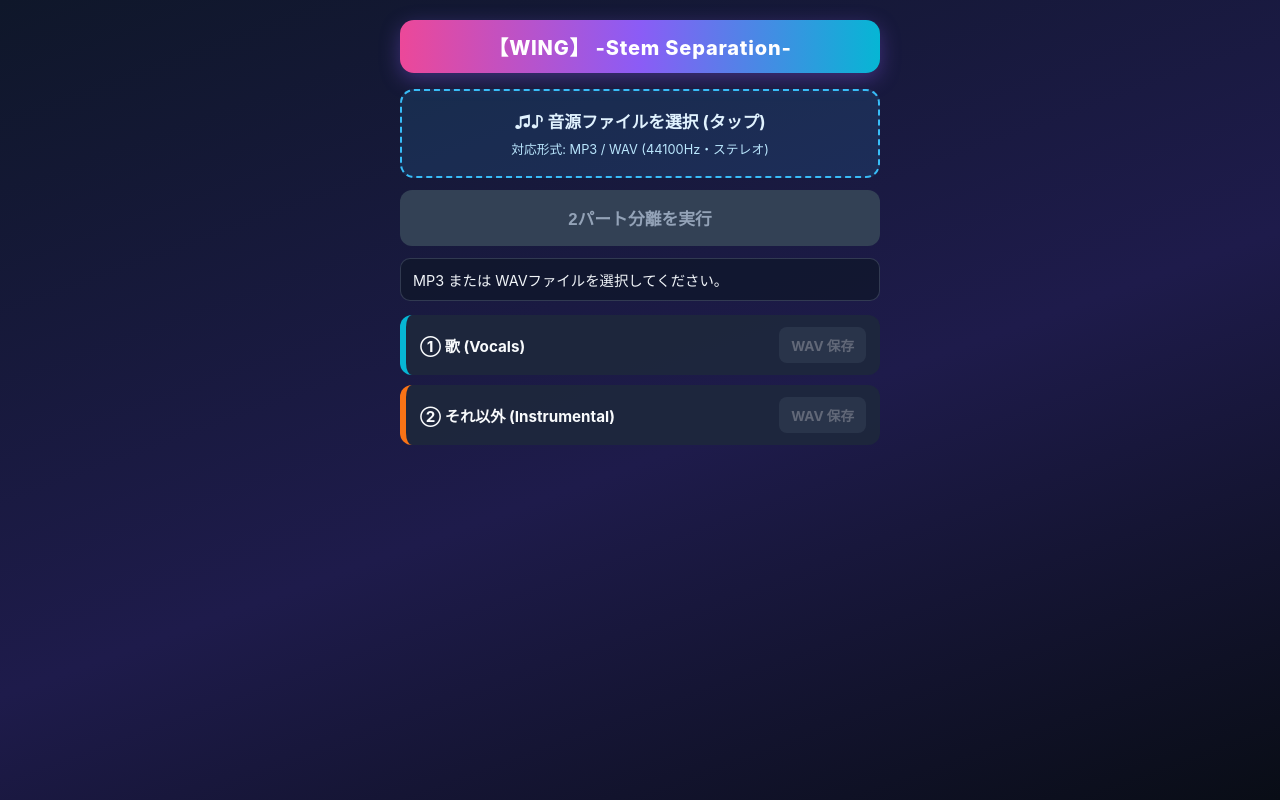
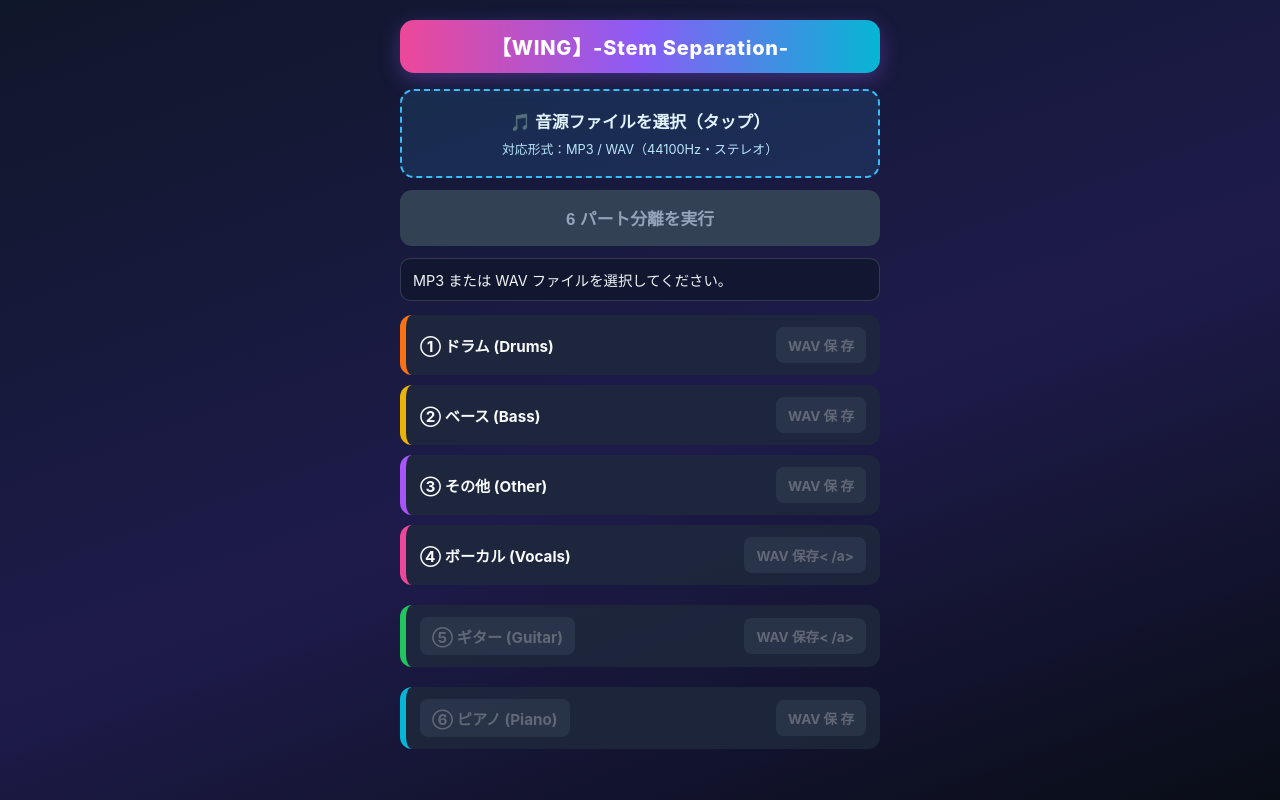
Before and after one commit to WING1209/Stem-Separation, a plain HTML site: page index.html in a window 1280 px wide. Drawn offline with Linux system fonts and the light colour scheme.

Commit message:
Update index.html

```diff
--- a/index.html
+++ b/index.html
@@ -2,15 +2,18 @@
 <html lang="ja">
 <head>
  <meta charset="UTF-8">
-<meta name="viewport" content="width=device-width, initial-scale=1.0, maximum-scale=1.0, user-scalable=no">
-<title>【WING】 -Stem Separation-</title>
+ <meta name="viewport" content="width=device-width, initial-scale=1.0, maximum-
+scale=1.0, user-scalable=no">
+ <title>『WING』-Stem Separation-</title>
  <style>
  * { box-sizing: border-box; }
  body {
  margin: 0;
  padding: 16px;
-  font-family: -apple-system, BlinkMacSystemFont, "Segoe UI", Roboto, sans-serif;
-  background: linear-gradient(160deg, #0f172a 0%, #1e1b4b 55%, #090d16 100%);
+ font-family: -apple-system, BlinkMacSystemFont, "Segoe UI", Roboto, sans-
+serif;
+ background: linear-gradient(160deg, #0f172a 0%, #1e1b4b 55%, #090d16
+100%);
  color: #f8fafc;
  min-height: 100vh;
  }
@@ -50,8 +53,8 @@ body {
  transition: transform 0.12s ease, background 0.15s ease;
  }
  .file-label:active {
+ transform: scale(0.98);
  background: rgba(56, 189, 248, 0.22);
-  transform: scale(0.98);
  }
  .file-sub {
  font-size: 0.8rem;
@@ -112,8 +115,12 @@ input[type="file"] {
  font-weight: 700;
  font-size: 0.95rem;
  }
-.stem-vocals { border-left-color: #06b6d4; }
-.stem-instrumental { border-left-color: #f97316; }
+ .stem-drums { border-left-color: #f97316; }
+ .stem-bass { border-left-color: #eab308; }
+ .stem-other { border-left-color: #a855f7; }
+ .stem-vocals { border-left-color: #ec4899; }
+ .stem-guitar { border-left-color: #22c55e; }
+ .stem-piano { border-left-color: #06b6d4; }
  .stem a {
  color: #ffffff;
  background: linear-gradient(90deg, #6366f1, #ec4899);
@@ -141,23 +148,34 @@ input[type="file"] {
  <p>このページはスマートフォンからのみご利用いただけます。</p>
  </div>
  <div class="box" id="app">
-  <header class="app-title">【WING】 -Stem Separation-</header>
+ <header class="app-title">【WING】-Stem Separation-</header>
  <label for="audioFile" class="file-label" id="fileLabel">
-    <span>♫♪ 音源ファイルを選択 (タップ)</span>
-    <span class="file-sub" id="fileSub">対応形式: MP3 / WAV (44100Hz・ステレオ)</span>
+ <span> 🎵 音源ファイルを選択（タップ）</span>
+ <span class="file-sub" id="fileSub">対応形式：MP3 / WAV（44100Hz・ステレオ）
+</span>
  </label>
-  <input type="file" id="audioFile" accept=".mp3, .wav, audio/mpeg, audio/wav">
-  <button id="runBtn" class="btn" disabled>2パート分離を実行</button>
-  <div id="status" class="status">MP3 または WAVファイルを選択してください。</div>
+ <input type="file" id="audioFile" accept=".mp3,.wav,audio/mpeg,audio/wav">
+ <button id="runBtn" class="btn" disabled>6 パート分離を実行</button>
+ <div id="status" class="status">MP3 または WAV ファイルを選択してください。</div>
  <div id="results">
-    <div class="stem stem-vocals">
-      <span class="stem-name">① 歌 (Vocals)</span>
-      <a id="dl-vocals" class="disabled" download="vocals.wav">WAV 保存</a>
-    </div>
-    <div class="stem stem-instrumental">
-      <span class="stem-name">② それ以外 (Instrumental)</span>
-      <a id="dl-instrumental" class="disabled" download="instrumental.wav">WAV 保存</a>
-    </div>
+ <div class="stem stem-drums"><span class="stem-name"> ① ドラム
+(Drums)</span><a id="dl-drums" class="disabled" download="drums.wav">WAV 保
+存</a></div>
+ <div class="stem stem-bass"><span class="stem-name"> ② ベース
+(Bass)</span><a id="dl-bass" class="disabled" download="bass.wav">WAV 保
+存</a></div>
+ <div class="stem stem-other"><span class="stem-name"> ③ その他
+(Other)</span><a id="dl-other" class="disabled" download="other.wav">WAV 保
+存</a></div>
+ <div class="stem stem-vocals"><span class="stem-name"> ④ ボーカル
+(Vocals)</span><a id="dl-vocals" class="disabled" download="vocals.wav">WAV 保存<
+/a></div>
+ <div class="stem stem-guitar"><span class="stem-name"> ⑤ ギター
+(Guitar)</span><a id="dl-guitar" class="disabled" download="guitar.wav">WAV 保存<
+/a></div>
+ <div class="stem stem-piano"><span class="stem-name"> ⑥ ピアノ
+(Piano)</span><a id="dl-piano" class="disabled" download="piano.wav">WAV 保
+存</a></div>
  </div>
  </div>
  <script src="app.js"></script>
```
Lines whose indentation alone changed are shown as unchanged.
